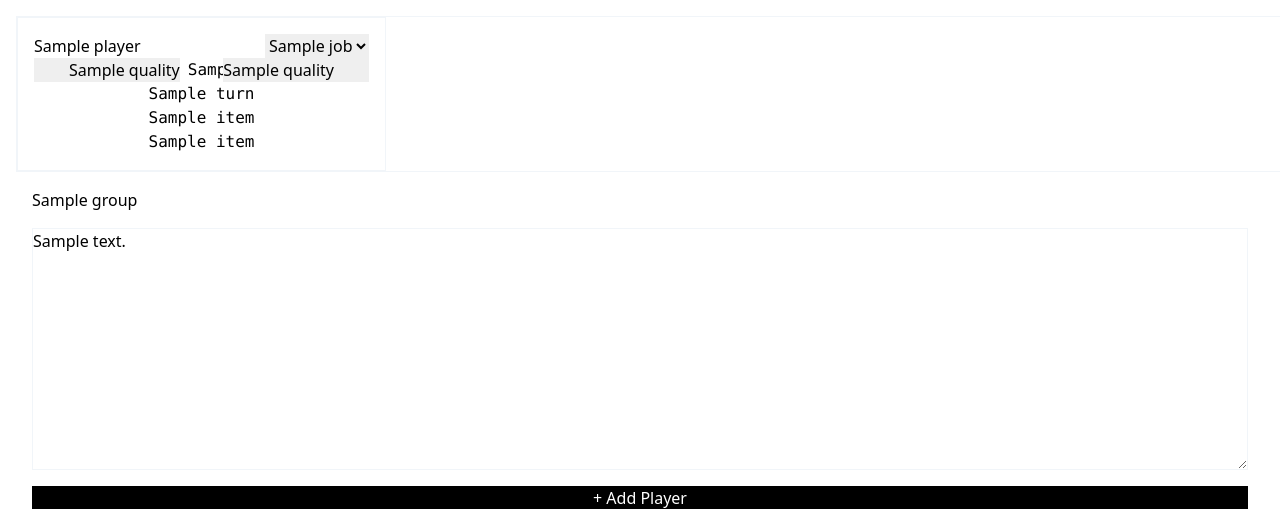
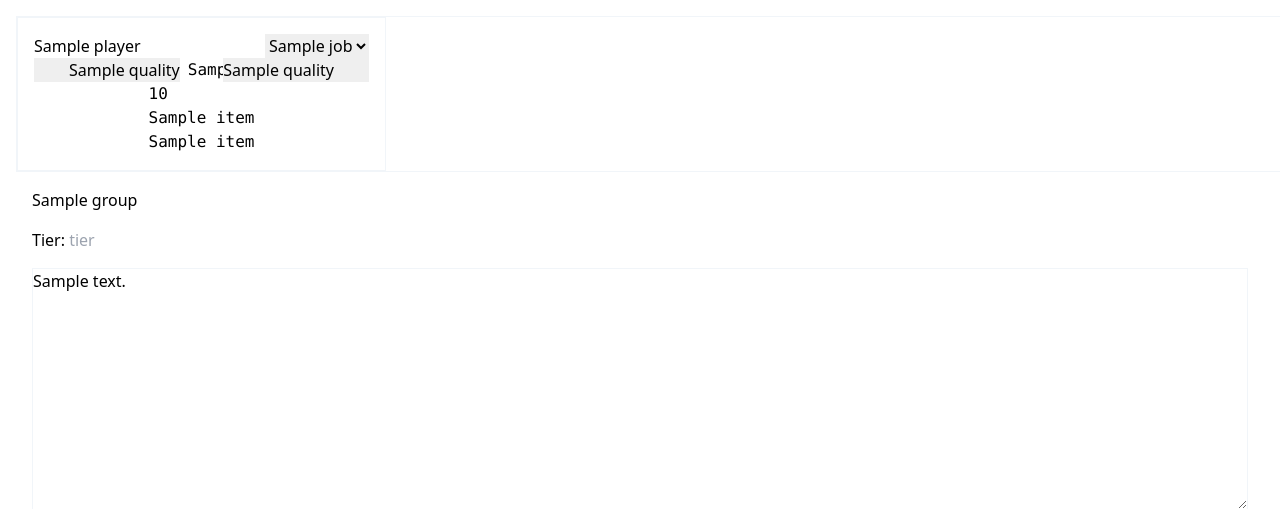
Before and after one commit to Ishamyyl/xiv-static-tracker, a Python web app: template templates/pages/group.html in a window 1280 px wide; the page is wider, and only the part inside the window is pictured. Shown: the top 509 px of that part. Run offline with Jinja, Linux system fonts and the light colour scheme; the template is opened without the code that fills it: most values are stand-ins (such as "Sample title", 1, 10 or a date in 2020); style sheets or scripts are compiled from the project's sources.

Commit message:
add tiers

```diff
--- a/main.py
+++ b/main.py
@@ -59,7 +59,7 @@ class Gears(HTTPEndpoint):
 
 class Players(HTTPEndpoint):
     async def get(self, req: Request):
-        if not (p := await Player.filter(id=req.path_params["player_id"]).prefetch_related("gearset").first()):
+        if not (p := await Player.filter(id=req.path_params["player_id"]).prefetch_related("gearset", "group").first()):
             raise HTTPException(HTTP_404_NOT_FOUND)
         return templates.TemplateResponse("pages/player.html", {"request": req, "player": p})
 
@@ -96,7 +96,7 @@ async def needs(req: Request):
 
 class Groups(HTTPEndpoint):
     async def get(self, req: Request):
-        if not (g := await Group.filter(id=req.path_params["group_id"]).prefetch_related("players", "players__gearset").first()):
+        if not (g := await Group.filter(id=req.path_params["group_id"]).prefetch_related("players", "players__gearset", "players__group").first()):
             raise HTTPException(HTTP_404_NOT_FOUND)
         return templates.TemplateResponse("pages/group.html", {"request": req, "group": g})
 
--- a/templates/components/group_details.html
+++ b/templates/components/group_details.html
@@ -2,6 +2,15 @@
        placeholder="name"
        name="name"
        value="{{ group.name }}" />
+<div>
+       <label for="tier">Tier:</label>
+       <input type="number"
+              placeholder="tier"
+              name="tier"
+              value="{{ group.tier }}"
+              min="1"
+              max="4" />
+</div>
 <textarea name="description"
           placeholder="description"
           rows="10"
--- a/templates/components/player_needs.html
+++ b/templates/components/player_needs.html
@@ -1,6 +1,6 @@
 {% for turn, items_obj in player.needed_items().items() %}
 <div>
-    <pre>{{ turn }}</pre>
+    <pre>{{ turn + (4 * (player.group.tier - 1)) }}</pre>
     {% for item in items_obj['gear'] %}
     <pre>{{ item }}</pre>
     {% endfor %}
```
